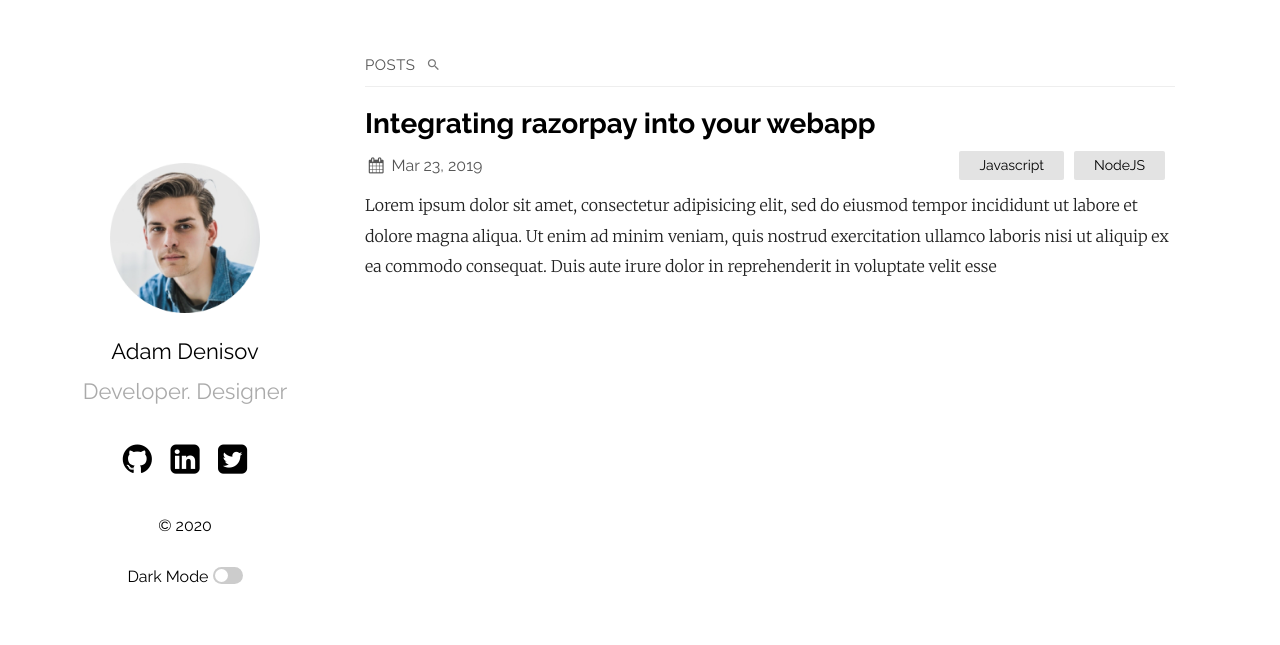
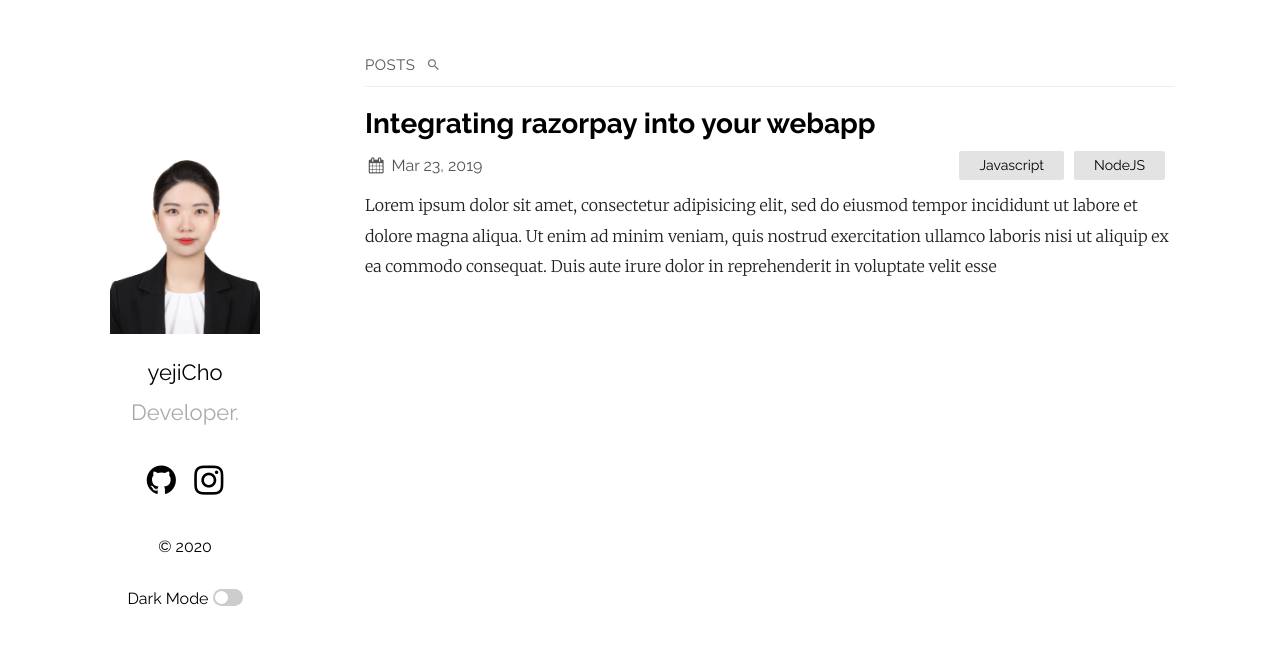
Before and after one commit to yejiCho/yejicho.github.com, a Jekyll site: the page built from index.md, in a window 1280 px wide. Shown: the top 645 px of the page. Built offline with Jekyll 4.4.1, drawn with Linux system fonts in a browser that asks for light colours.

Commit message:
change comment

```diff
--- a/_config.yml
+++ b/_config.yml
@@ -1,6 +1,6 @@
-title: Your awesome title
+title: Jzoo island
 author: GitHub User
-email: your-email@domain.com
+email: goe152@naver.com
 description: > # this means to ignore newlines until "show_exerpts:"
   Write an awesome description for your new site here. You can edit this
   line in _config.yml. It will appear in your document head meta (for
@@ -12,13 +12,13 @@ show_excerpts: true # set to true to show excerpts on the homepage
 sass:
   sass_dir: _sass
 plainwhite:
-  name: Adam Denisov
-  tagline: Developer. Designer
+  name: yejiCho
+  tagline: Developer.
   date_format: "%b %-d, %Y"
   sitemap: true # set to true to generate sitemap.xml content
   search: true # set to true to enable searchbar
   dark_mode: true # set to true to add dark mode toggle
-  portfolio_image: "assets/portfolio.png" # the path from the base directory of the site to the image to display (no / at the start)
+  portfolio_image: "assets/portfolio.jpg" # the path from the base directory of the site to the image to display (no / at the start)
   html_lang: "en" # set the lang attribute of the <html> tag for the pages. See here for a list of codes: https://www.w3schools.com/tags/ref_country_codes.asp
   condensed_mobile:
     #- home
@@ -26,13 +26,13 @@ plainwhite:
     - post
   # generate social links in footer
   social_links:
-    twitter: samarsault
-    github:  samarsault
-    linkedIn: in/samarsault
+    #twitter: samarsault
+    github:  yejiCho
+    #linkedIn: in/samarsault
     #rss: rss
     #dribbble: jekyll
     #flickr:   jekyll
-    #instagram: jekyll
+    instagram: joyeji242
     #pinterest: jekyll
     #youtube: jekyll
     #facebook: jekyll
```
Also changed, not shown: assets/portfolio.jpg (added), assets/portfolio.png (deleted).
